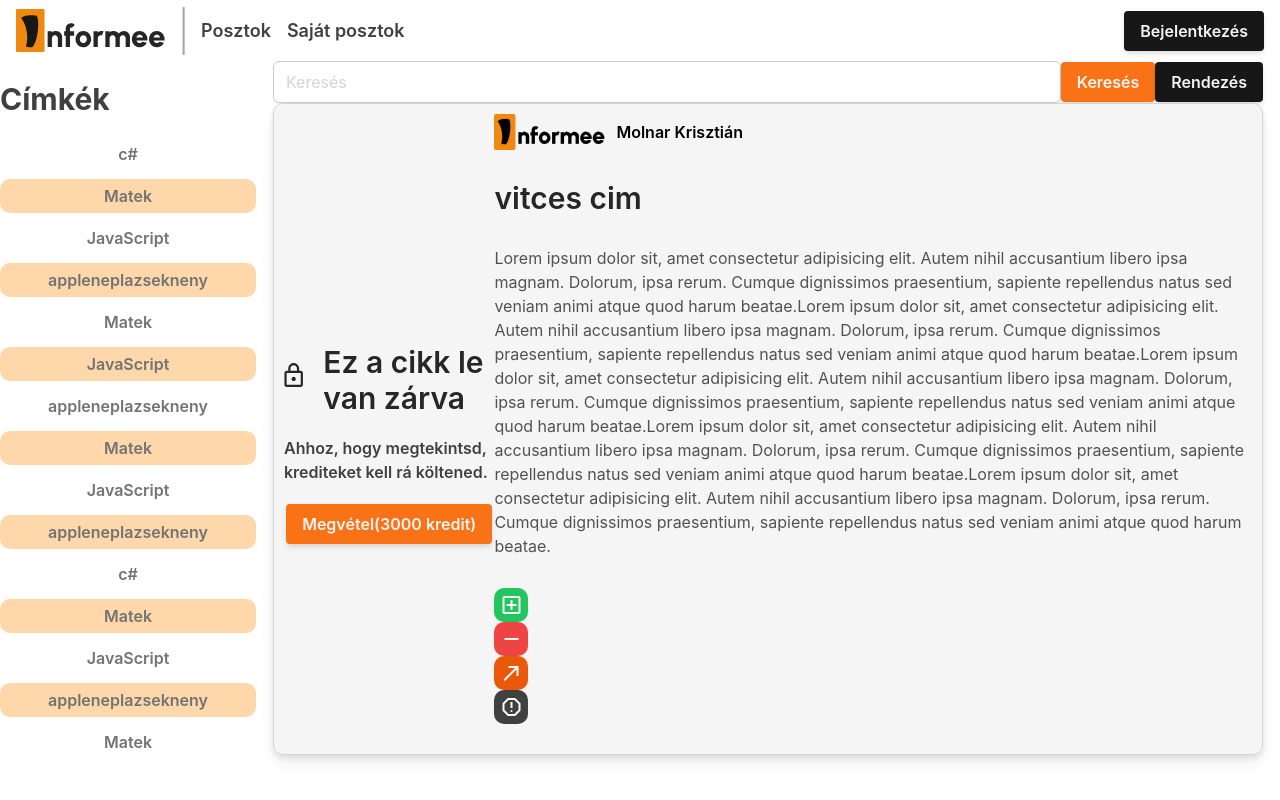
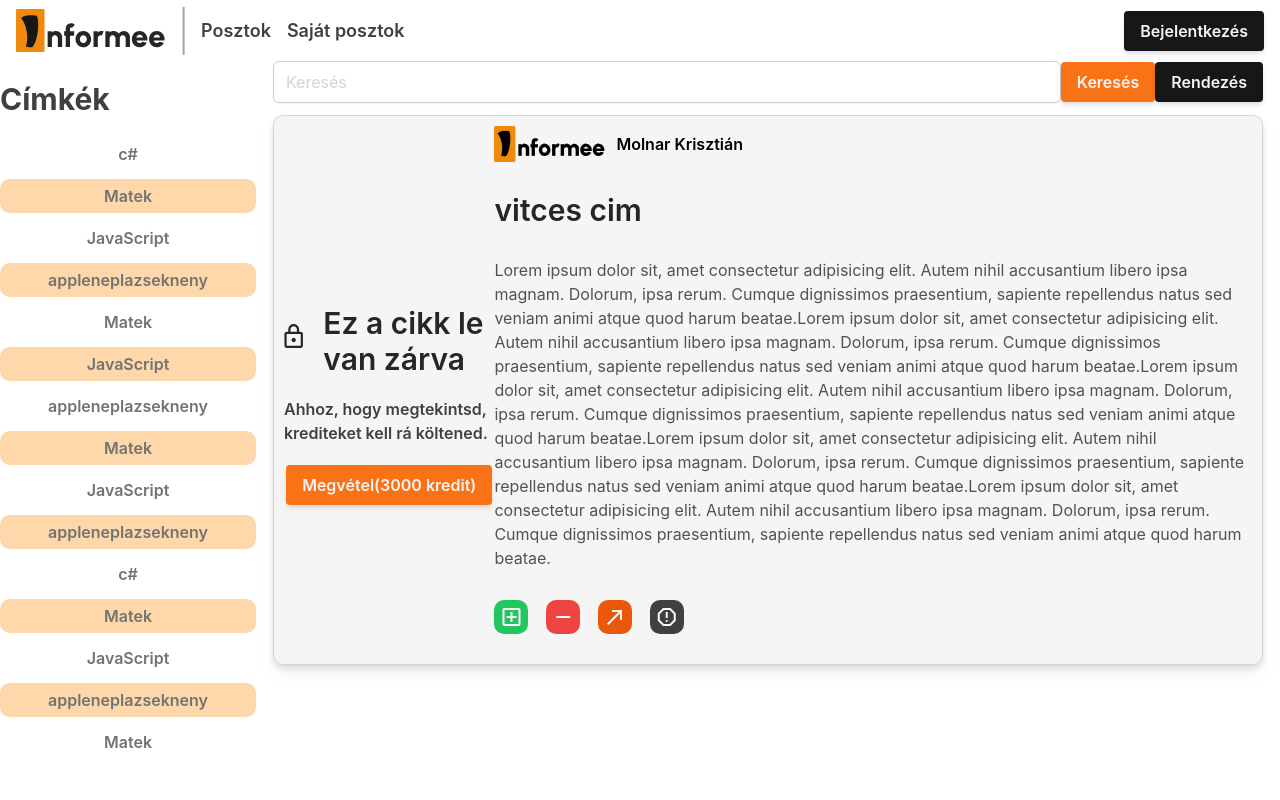
Before and after one commit to WR0NGTH3HU4/Informee, a Vue app: page /posztok in a window 1280 px wide. Built offline with nearby package versions, Linux system fonts and the light colour scheme; what tailwindcss-animated would draw is missing.

Commit message:
bug fix on postactions in Post component

```diff
--- a/src/components/Post.vue
+++ b/src/components/Post.vue
@@ -7,7 +7,7 @@
 </script>
 <template>
     <!--Free-->
-    <div v-if="Locked" class="FullPost">
+    <div v-if="Locked" class="FullPost my-3">
         <div class="head">
             <img src="../assets/logo.svg" alt="">
             <h3>Molnar Krisztián</h3>
@@ -24,7 +24,7 @@
         </div>
     </div>
     <!--Locked-->
-    <div v-else class="Locked">
+    <div v-else class="Locked my-3">
         <div class="Credit">
             <div class="Lock">
                 <!--Lock svg-->
@@ -46,7 +46,7 @@
             <h3>vitces cim</h3>
             <p>Lorem ipsum dolor sit, amet consectetur adipisicing elit. Autem nihil accusantium libero ipsa magnam. Dolorum, ipsa rerum. Cumque dignissimos praesentium, sapiente repellendus natus sed veniam animi atque quod harum beatae.Lorem ipsum dolor sit, amet consectetur adipisicing elit. Autem nihil accusantium libero ipsa magnam. Dolorum, ipsa rerum. Cumque dignissimos praesentium, sapiente repellendus natus sed veniam animi atque quod harum beatae.Lorem ipsum dolor sit, amet consectetur adipisicing elit. Autem nihil accusantium libero ipsa magnam. Dolorum, ipsa rerum. Cumque dignissimos praesentium, sapiente repellendus natus sed veniam animi atque quod harum beatae.Lorem ipsum dolor sit, amet consectetur adipisicing elit. Autem nihil accusantium libero ipsa magnam. Dolorum, ipsa rerum. Cumque dignissimos praesentium, sapiente repellendus natus sed veniam animi atque quod harum beatae.Lorem ipsum dolor sit, amet consectetur adipisicing elit. Autem nihil accusantium libero ipsa magnam. Dolorum, ipsa rerum. Cumque dignissimos praesentium, sapiente repellendus natus sed veniam animi atque quod harum beatae.</p>
         </div>
-        <div class="postactions">
+        <div class="flex flex-row justify-between content-start items-center w-1/4">
             <PostActionButton type="like"></PostActionButton>
             <PostActionButton type="dislike"></PostActionButton>
             <PostActionButton type="share"></PostActionButton>
```
